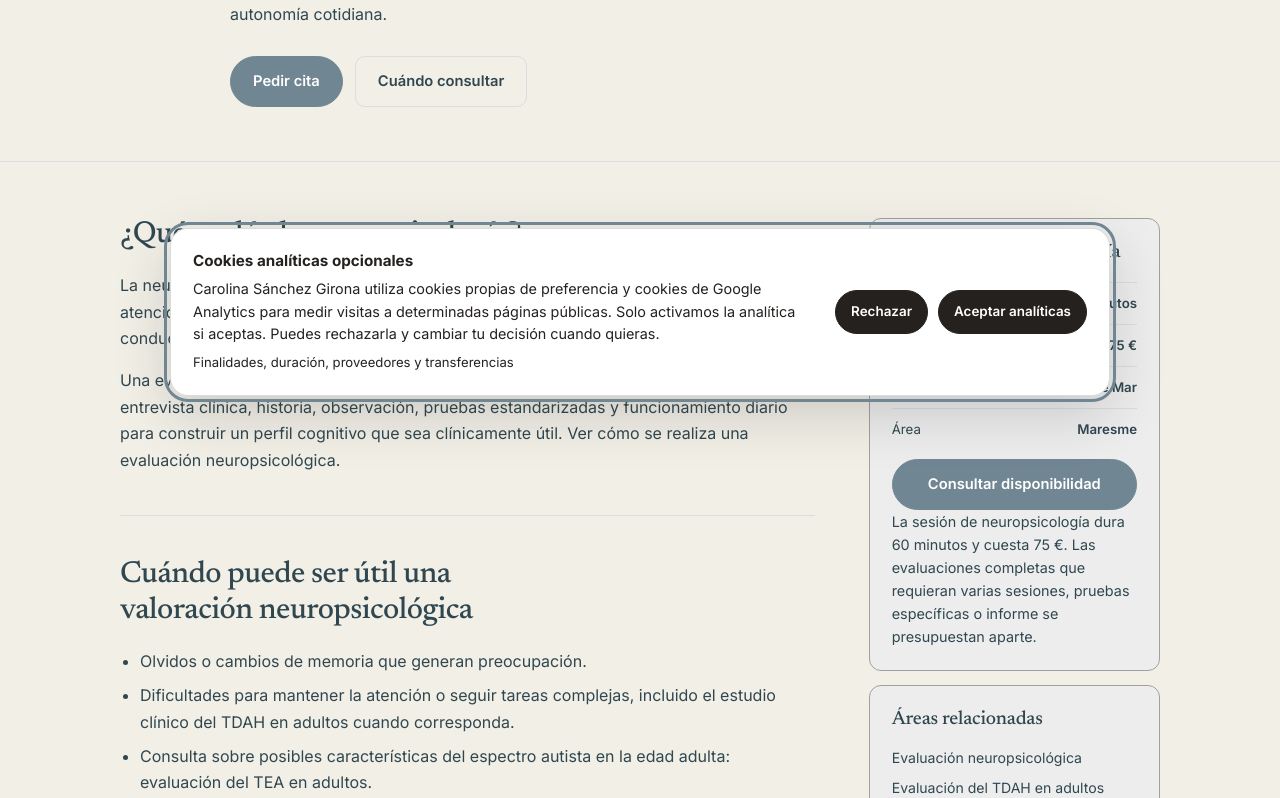
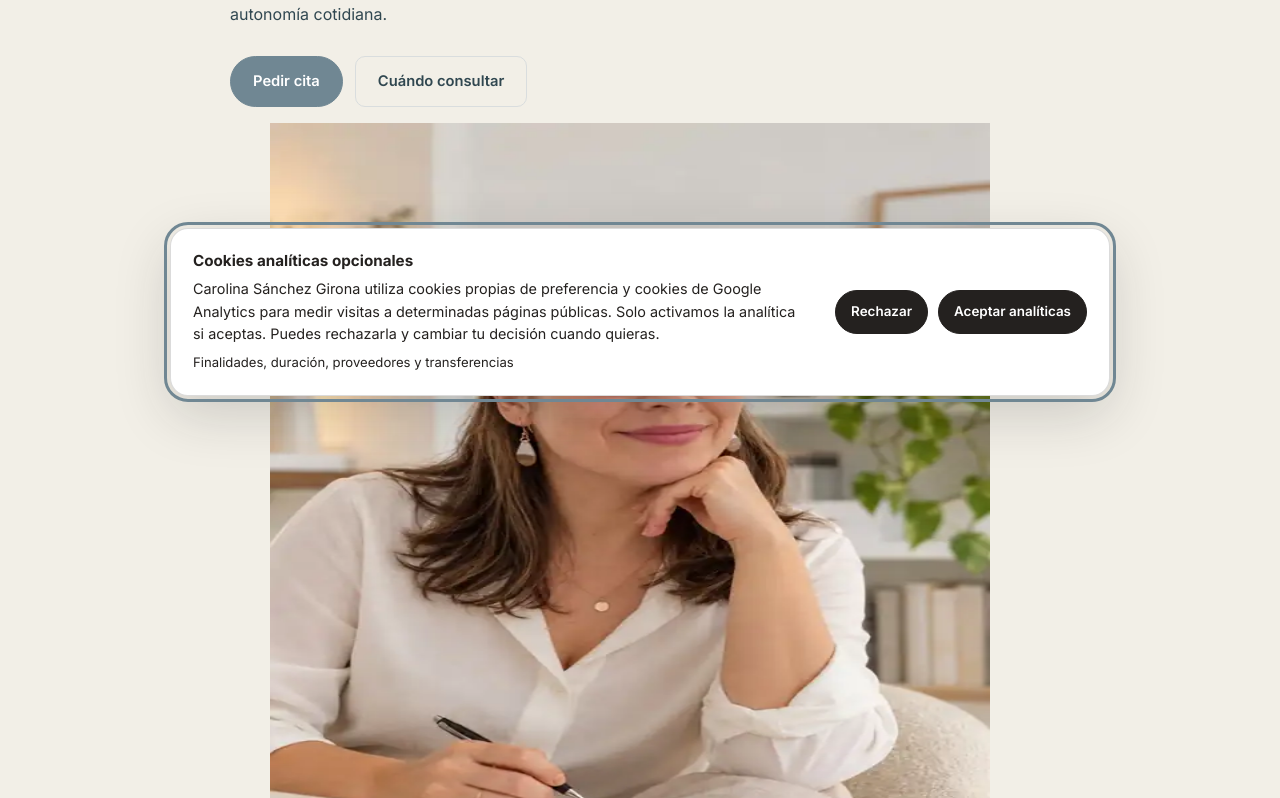
Before and after one commit to carolinasanchezgirona/Portfolio-Carolina, a Next.js app: page /neuropsicologia in a window 1280 px wide. Shown: the part 382-1180 px from the top of the page. Built offline with nearby package versions, Linux system fonts and the light colour scheme.

Commit message:
Reequilibrar cabecera con fotografía real de consulta en servicio de neuropsicología

```diff
--- a/app/neuropsicologia/page.tsx
+++ b/app/neuropsicologia/page.tsx
@@ -43,7 +43,7 @@ export default function NeuropsychologyPage() {
       </header>
 
       <section className="seo-hero">
-        <div className="editorial-wrap seo-hero-inner">
+        <div className="editorial-wrap seo-hero-inner service-hero-grid"><div className="service-hero-copy">
           <p className="seo-breadcrumbs"><a href="/">Inicio</a><span>·</span><span>Neuropsicología</span></p>
           <p className="editorial-eyebrow">Evaluación e intervención neuropsicológica</p>
           <h1>Neuropsicología en Arenys de Mar</h1>
@@ -54,7 +54,7 @@ export default function NeuropsychologyPage() {
             <a className="editorial-btn editorial-btn-primary" href="/cita/">Pedir cita</a>
             <a className="editorial-btn editorial-btn-secondary" href="#cuando-consultar">Cuándo consultar</a>
           </div>
-        </div>
+        </div><figure className="service-hero-visual"><img src="/carolina-sanchez-como-trabajo.webp" alt="Carolina Sánchez trabajando en la consulta, en un contexto de valoración neuropsicológica" width="720" height="850" loading="eager" decoding="async" /></figure></div>
       </section>
 
       <div className="editorial-wrap seo-layout">
```
